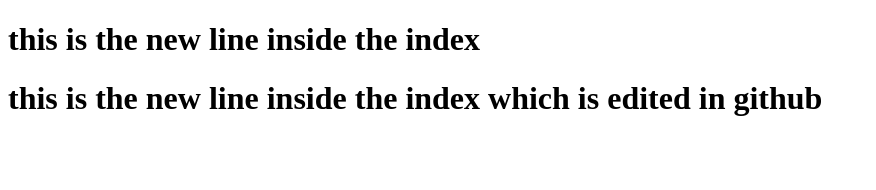
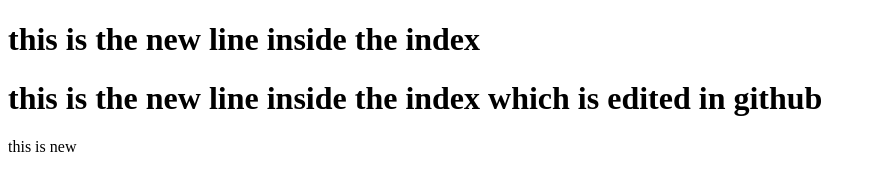
Before and after one commit to gururaj-r123/forlearning, a plain HTML site: page index.html in a window 1280 px wide. Shown: the whole page, without its empty margins (0-876 px from the left). Drawn offline with Linux system fonts and the light colour scheme.

Commit message:
text inside the index

```diff
--- a/index.html
+++ b/index.html
@@ -8,5 +8,6 @@
 <body>
     <h1>this is the new line inside the index</h1>
      <h1>this is the new line inside the index  which is edited in github</h1>
+     <p>this is new <param name="" value=""></p>
 </body>
 </html>
```
